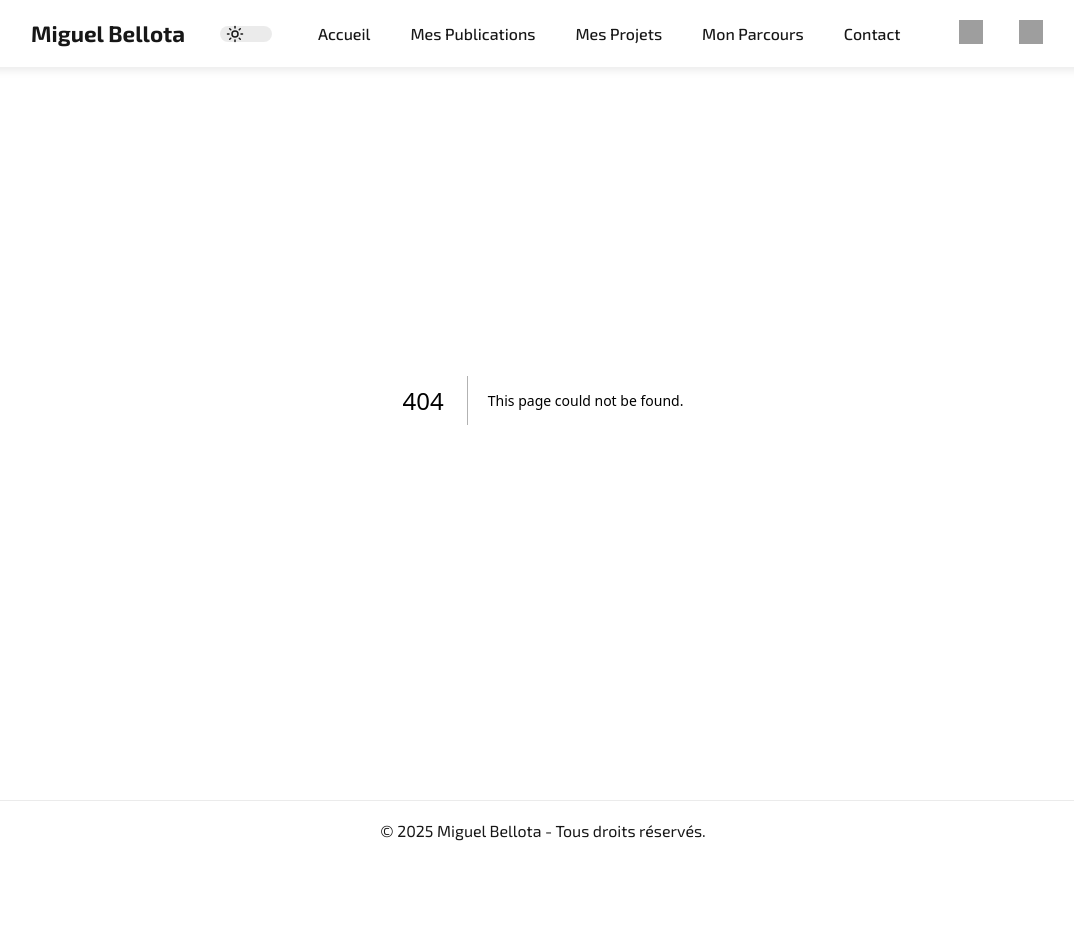
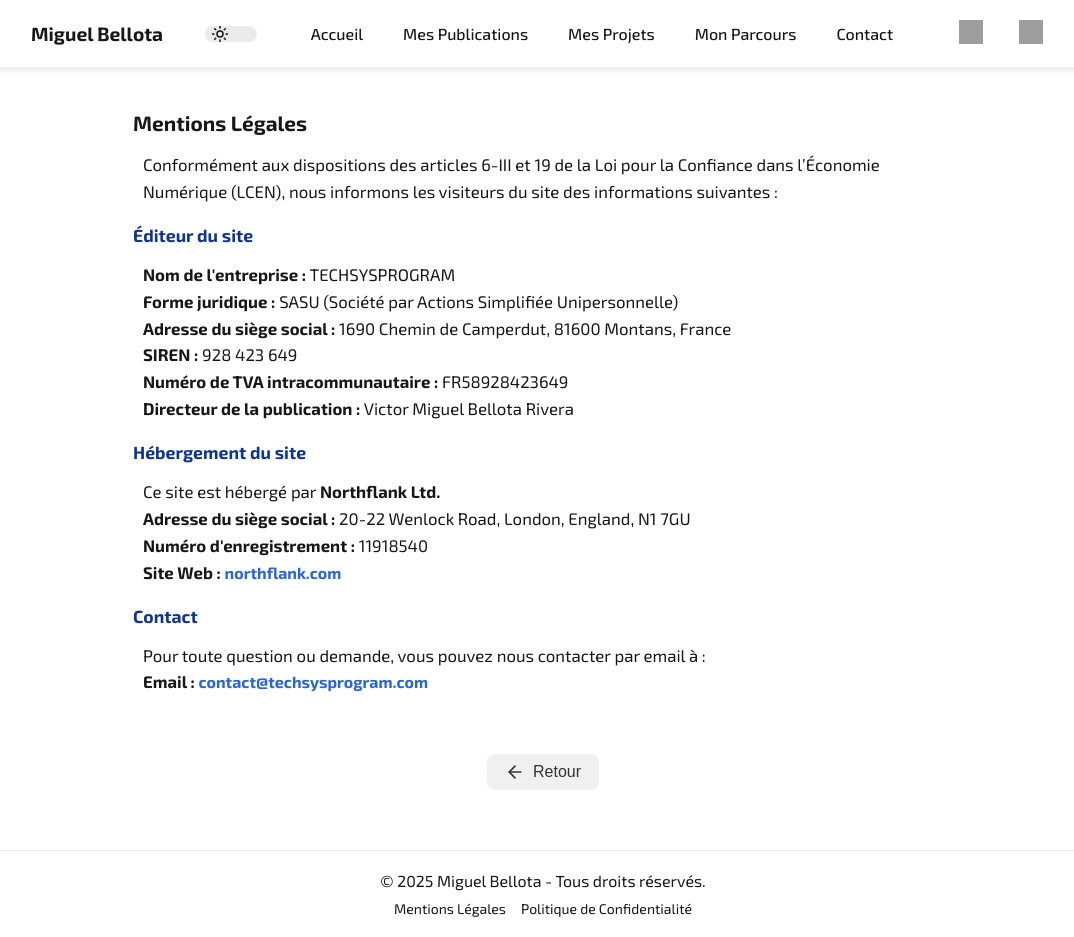
Before and after one commit to techsysprogram/portfolioV2, a Next.js app: page /mentions-legales in a window 1280 px wide. Before the commit this address had no page. Shown: the whole page, without its empty margins (97-1171 px from the left). Before the commit the page ends 860 px from the top, so only its background shows below. Built offline with nearby package versions, Linux system fonts and the light colour scheme; grey boxes are pictures that could not be loaded.

Commit message:
new post

```diff
--- /dev/null
+++ b/src/app/mentions-legales/layout.tsx
@@ -0,0 +1,7 @@
+export default function mentionsLegalesLayout({ children }: { children: React.ReactNode }) {
+  return (
+    <div style={{ marginTop: "50px", padding: "20px" }}>
+      {children}
+    </div>
+  );
+}
--- /dev/null
+++ b/src/app/mentions-legales/page.tsx
@@ -0,0 +1,64 @@
+"use client";
+
+import { useRouter } from "next/navigation";
+import styles from "@/styles/components/legal/Legal.module.css";
+import Button from "@/components/ui/Button";
+import { ArrowLeft } from "lucide-react";
+import "@/styles/text-styles.css"; // ✅ Ajout des styles globaux
+
+export default function MentionsLegales() {
+  const router = useRouter();
+
+  return (
+    <div className={styles.legalContainer}>
+
+      <h1 className="title">Mentions Légales</h1>
+      <p className="text">
+        Conformément aux dispositions des articles 6-III et 19 de la Loi pour la Confiance dans l’Économie Numérique (LCEN), nous informons les visiteurs du site des informations suivantes :
+      </p>
+
+      <br/>
+      <h2 className="subtitle">Éditeur du site</h2>
+      <p className="text">
+        <strong>Nom de l'entreprise :</strong> TECHSYSPROGRAM
+        <br />
+        <strong>Forme juridique :</strong> SASU (Société par Actions Simplifiée Unipersonnelle)
+        <br />
+        <strong>Adresse du siège social :</strong> 1690 Chemin de Camperdut, 81600 Montans, France
+        <br />
+        <strong>SIREN :</strong> 928 423 649
+        <br />
+        <strong>Numéro de TVA intracommunautaire :</strong> FR58928423649
+        <br />
+        <strong>Directeur de la publication :</strong> Victor Miguel Bellota Rivera
+      </p>
+
+      <br/>
+      <h2 className="subtitle">Hébergement du site</h2>
+      <p className="text">
+        Ce site est hébergé par <strong>Northflank Ltd.</strong>
+        <br />
+        <strong>Adresse du siège social :</strong> 20-22 Wenlock Road, London, England, N1 7GU
+        <br />
+        <strong>Numéro d'enregistrement :</strong> 11918540
+        <br />
+        <strong>Site Web :</strong> <a href="https://northflank.com" target="_blank" rel="noopener noreferrer" className="link">northflank.com</a>
+      </p>
+
+      <br/>
+      <h2 className="subtitle">Contact</h2>
+      <p className="text">
+        Pour toute question ou demande, vous pouvez nous contacter par email à :
+        <br />
+        <strong>Email :</strong> <a href="mailto:contact@techsysprogram.com" className="link">contact@techsysprogram.com</a>
+      </p>
+
+      <br/>
+      <section className={styles.legalBackButton}>
+        <Button onClick={() => router.back()} variant="secondary">
+          <ArrowLeft size={20} /> Retour
+        </Button>
+      </section>
+    </div>
+  );
+}
--- a/src/components/Footer.tsx
+++ b/src/components/Footer.tsx
@@ -1,14 +1,17 @@
 import styles from "@/styles/components/Footer.module.css";
-/* import Link from "next/link"; */
+import Link from "next/link";
 
 export default function Footer() {
   return (
     <footer className={styles.footer}>
-      <p className={styles.text}>© {new Date().getFullYear()} Miguel Bellota - Tous droits réservés.</p>
-{/*       <div className={styles.links}>
-        <Link href="/mentions-legales">Mentions Légales</Link>
-        <Link href="/contact">Contact</Link>
-      </div> */}
+      <p className={styles.text}>
+        © {new Date().getFullYear()} Miguel Bellota - Tous droits réservés.
+      </p>
+
+      <div className={styles.links}>
+        <Link href="/mentions-legales" className={styles.link}>Mentions Légales</Link>
+        <Link href="/confidentialite" className={styles.link}>Politique de Confidentialité</Link>
+      </div>
     </footer>
   );
 }
--- a/src/styles/components/Footer.module.css
+++ b/src/styles/components/Footer.module.css
@@ -4,6 +4,27 @@
   text-align: center;
   padding: 20px;
   border-top: 1px solid var(--gray-alpha-200);
-  position: relative; /* Assure qu'il ne passe pas derrière */
-  z-index: 10; /* Assure qu'il est bien visible */
+  position: relative;
+  z-index: 10;
+  display: flex; /* Ajout */
+  flex-direction: column; /* Pour aligner verticalement */
+  align-items: center; /* Centrage horizontal */
 }
+
+.links {
+  display: flex;
+  gap: 15px;
+  margin-top: 10px;
+  justify-content: center;
+}
+
+.link {
+  color: var(--foreground); /* Utiliser la couleur du thème */
+  text-decoration: none;
+  font-size: 14px;
+  transition: color 0.3s ease-in-out;
+}
+
+.link:hover {
+  color: #00bcd4; /* Bleu clair Next.js */
+}
--- /dev/null
+++ b/src/styles/components/Liens.module.css
@@ -0,0 +1,25 @@
+.container {
+    text-align: center;
+    padding: 40px;
+  }
+
+  .linksList {
+    list-style: none;
+    padding: 0;
+    margin-top: 20px;
+  }
+
+  .linksList li {
+    margin: 10px 0;
+  }
+
+  .link {
+    color: var(--foreground);
+    font-size: 18px;
+    text-decoration: none;
+    transition: color 0.3s ease-in-out;
+  }
+
+  .link:hover {
+    color: #00bcd4; /* Bleu Next.js */
+  }
--- a/src/styles/components/Navbar.module.css
+++ b/src/styles/components/Navbar.module.css
@@ -24,7 +24,7 @@
 
 /* ✅ Logo avec hover */
 .logo {
-  font-size: 1.4rem;
+  font-size: 1.2rem;
   font-weight: bold;
   color: var(--foreground);
   transition: color 0.3s ease-in-out, transform 0.3s ease-in-out;
--- /dev/null
+++ b/src/styles/components/legal/Legal.module.css
@@ -0,0 +1,58 @@
+.legalContainer {
+  max-width: 900px;
+  margin: auto;
+  padding: 40px;
+  text-align: left;
+}
+
+.legalTitle {
+  font-size: 32px;
+  font-weight: bold;
+  color: var(--foreground);
+  margin-bottom: 20px;
+  text-align: center;
+}
+
+.legalSubtitle {
+  font-size: 22px;
+  font-weight: bold;
+  color: var(--primary);
+  margin-top: 30px;
+}
+
+.legalText {
+  font-size: 18px;
+  line-height: 1.8;
+  color: var(--foreground);
+}
+
+.legalList {
+  padding-left: 20px;
+  list-style-type: disc;
+}
+
+.legalLink {
+  color: var(--primary);
+  text-decoration: none;
+  font-weight: bold;
+  transition: color 0.3s;
+}
+
+.legalLink:hover {
+  color: var(--accent);
+}
+
+/* ✅ Adaptation du style du bouton comme dans ProjectDetails.module.css */
+.legalBackButton {
+  display: flex;
+  justify-content: center;
+  margin-top: 40px;
+}
+
+/* ✅ Cacher les flèches si une seule slide */
+@media screen and (max-width: 768px) {
+  .legalContainer {
+    margin-top: 40px;
+    padding: 0px;
+  }
+}
```
Also changed, not shown: src/app/confidentialite/layout.tsx (added, +7 -0 lines), src/app/confidentialite/page.tsx (added, +49 -0 lines), src/components/Contact.tsx (+5 -6 lines), src/data/projects.json (+0 -19 lines).
